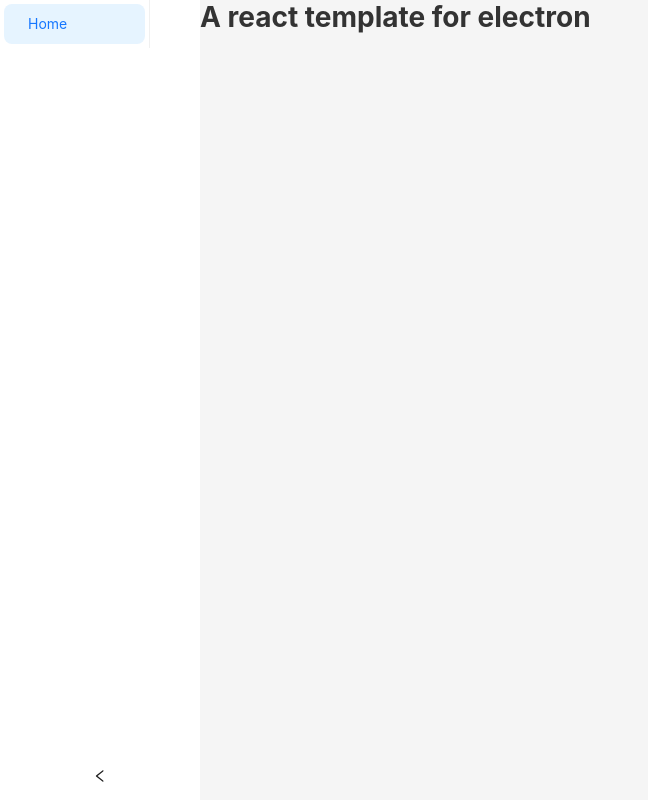
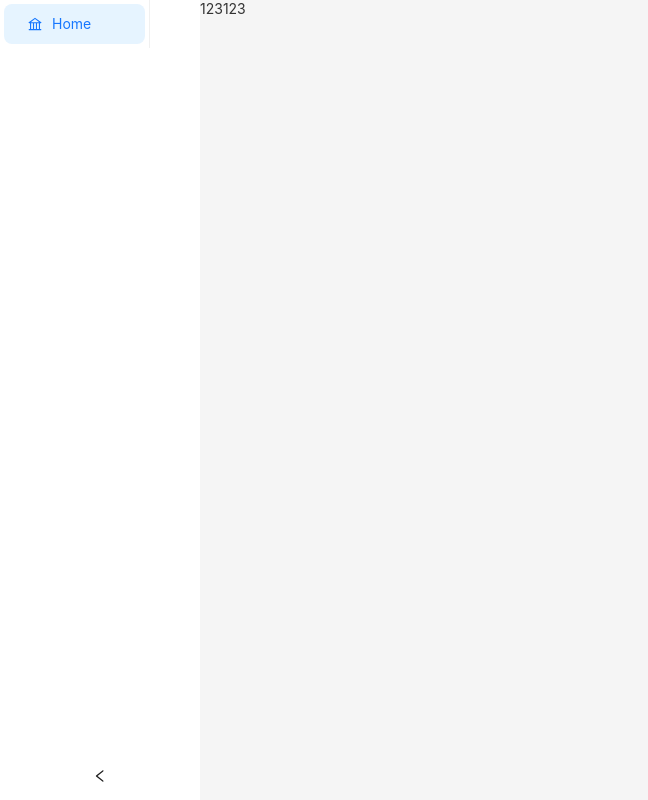
Before and after one commit to akinoccc/electron-vite-react-starter, a React (Vite) app: page /#/home in a window 1280 px wide. Shown: the whole page, without its empty margins (0-648 px from the left). Built offline with nearby package versions, Linux system fonts and the light colour scheme.

Commit message:
feat: lazy router

```diff
--- a/src/routers/index.tsx
+++ b/src/routers/index.tsx
@@ -4,7 +4,8 @@
   Navigate,
   ShouldRevalidateFunction,
 } from 'react-router-dom';
-import AppLayout from '@renderer/layout/AppLayout';
+import { BankOutlined } from '@ant-design/icons';
+import { lazy } from 'react';
 interface RouteObject {
   path?: string;
   index?: boolean;
@@ -23,6 +24,9 @@
   };
 }
 
+const AppLayout = lazy(() => import('@renderer/layout/AppLayout'));
+const Home = lazy(() => import('@renderer/pages/Home/Home'));
+
 const routes: RouteObject[] = [
   {
     path: '/',
@@ -37,9 +41,10 @@
       },
       {
         path: '/home',
-        element: <h1>A react template for electron</h1>,
+        element: <Home />,
         meta: {
           name: 'Home',
+          icon: <BankOutlined />,
         },
       },
     ],
```
